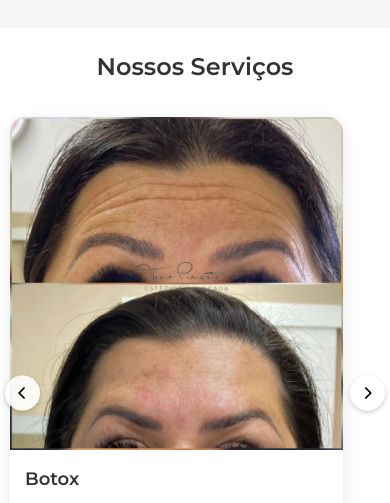
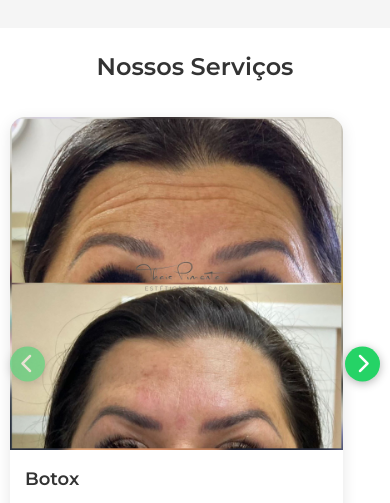
Before and after one commit to ViniciusBrunoPimenta/Dra.ThaisPimenta, a plain HTML site: page index.html in a window 390 px wide. Shown: the part 341-844 px from the top of the page. Drawn offline with Linux system fonts and the light colour scheme.

Commit message:
Add files via upload

```diff
--- a/index.html
+++ b/index.html
@@ -320,13 +320,17 @@
                 slides.forEach((slide, index) => {
                     slide.classList.toggle('active', index === currentIndex);
                 });
+
+                // Atualizar estado dos botões
+                prevButton.style.opacity = currentIndex === 0 ? '0.5' : '1';
+                nextButton.style.opacity = currentIndex === slides.length - 1 ? '0.5' : '1';
             }
 
             // Eventos de toque
             track.addEventListener('touchstart', (e) => {
                 startX = e.touches[0].clientX;
                 isDragging = true;
-            });
+            }, { passive: true });
 
             track.addEventListener('touchmove', (e) => {
                 if (!isDragging) return;
@@ -336,7 +340,7 @@
 
                 // Mover o slider junto com o dedo
                 track.style.transform = `translateX(calc(-${currentIndex * 100}% - ${diff}px))`;
-            });
+            }, { passive: true });
 
             track.addEventListener('touchend', (e) => {
                 if (!isDragging) return;
@@ -354,7 +358,7 @@
 
                 isDragging = false;
                 updateSlider();
-            });
+            }, { passive: true });
 
             // Botões de navegação
             prevButton.addEventListener('click', () => {
--- a/mobile-style.css
+++ b/mobile-style.css
@@ -135,6 +135,8 @@ body {
 .services {
     padding: 20px 0;
     background: #fff;
+    position: relative;
+    overflow: visible;
 }
 
 .services h2 {
@@ -147,7 +149,7 @@ body {
 .services-slider {
     position: relative;
     width: 100%;
-    overflow: hidden;
+    overflow: visible;
     padding: 0 20px;
     margin: 0 auto;
 }
@@ -157,6 +159,7 @@ body {
     transition: transform 0.3s ease-out;
     gap: 20px;
     padding: 10px 0;
+    touch-action: pan-y pinch-zoom;
 }
 
 .service-slide {
@@ -245,33 +248,36 @@ body {
 
 /* Botões de Navegação */
 .slider-nav {
-    position: absolute;
+    position: fixed;
     top: 50%;
     transform: translateY(-50%);
-    width: 40px;
-    height: 40px;
-    background: rgba(255,255,255,0.9);
+    width: 50px;
+    height: 50px;
+    background: #25D366;
     border: none;
     border-radius: 50%;
-    box-shadow: 0 2px 5px rgba(0,0,0,0.2);
+    box-shadow: 0 2px 10px rgba(0,0,0,0.3);
     cursor: pointer;
     display: flex;
     align-items: center;
     justify-content: center;
-    z-index: 2;
+    z-index: 1000;
     transition: all 0.3s ease;
+    color: white;
+    font-size: 20px;
 }
 
 .slider-nav.prev {
-    left: 5px;
+    left: 10px;
 }
 
 .slider-nav.next {
-    right: 5px;
+    right: 10px;
 }
 
 .slider-nav:active {
     transform: translateY(-50%) scale(0.95);
+    background: #1fa855;
 }
 
 /* Animação de Transição */
```
